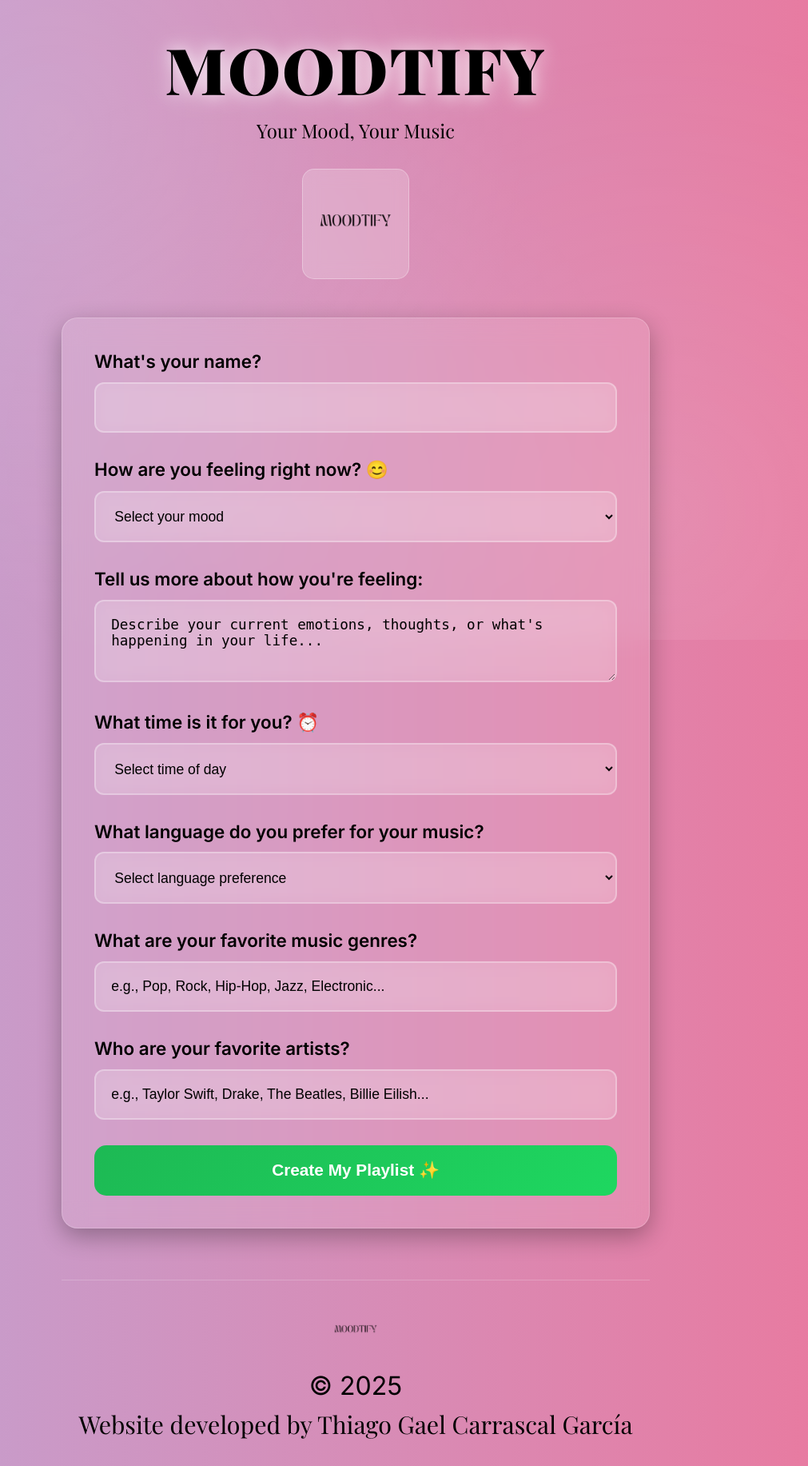
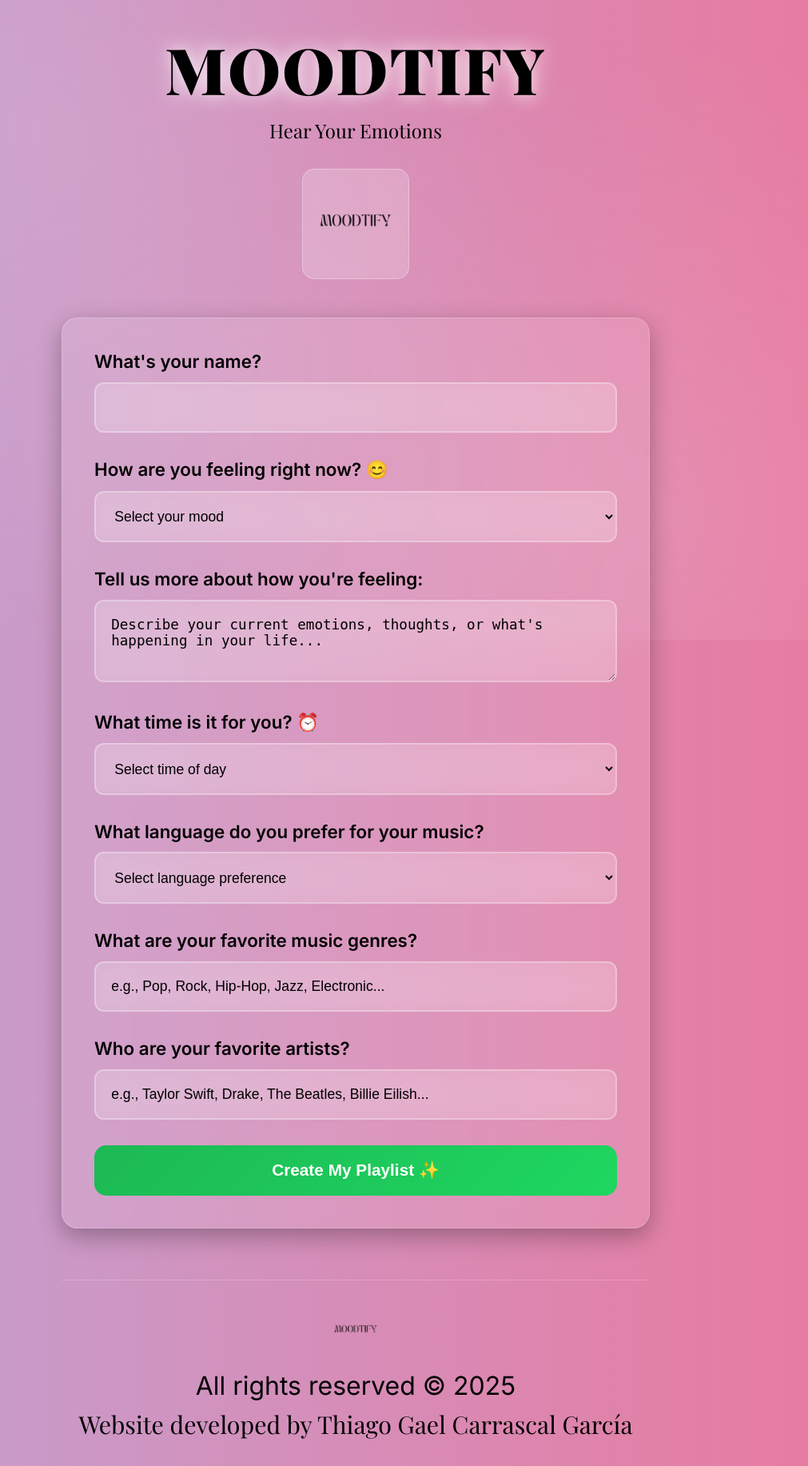
Before and after one commit to tgcg00/Moodtify, a Flask app: page / in a window 1280 px wide. Shown: the whole page at 80% size, without its empty margins (195-1206 px from the left). Run offline with Flask 3, Linux system fonts and the light colour scheme.

Commit message:
Update index.html

```diff
--- a/templates/index.html
+++ b/templates/index.html
@@ -12,7 +12,7 @@
         <!-- Header Section -->
         <header class="header">
             <h1 class="logo">MOODTIFY</h1>
-            <p class="slogan">Your Mood, Your Music</p>
+            <p class="slogan">Hear Your Emotions</p>
             <div class="logo-container">
                 <img src="{{ url_for('static', filename='images/logo.png') }}" alt="MOODTIFY Logo" class="header-logo">
             </div>
@@ -98,7 +98,7 @@
         <!-- Footer -->
         <footer class="footer">
             <img src="{{ url_for('static', filename='images/logo.png') }}" alt="MOODTIFY" class="footer-logo">
-            <p class="copyright">© 2025</p>
+            <p class="copyright"> All rights reserved © 2025</p>
             <p class="developer">Website developed by Thiago Gael Carrascal García</p>
         </footer>
     </div>
```
